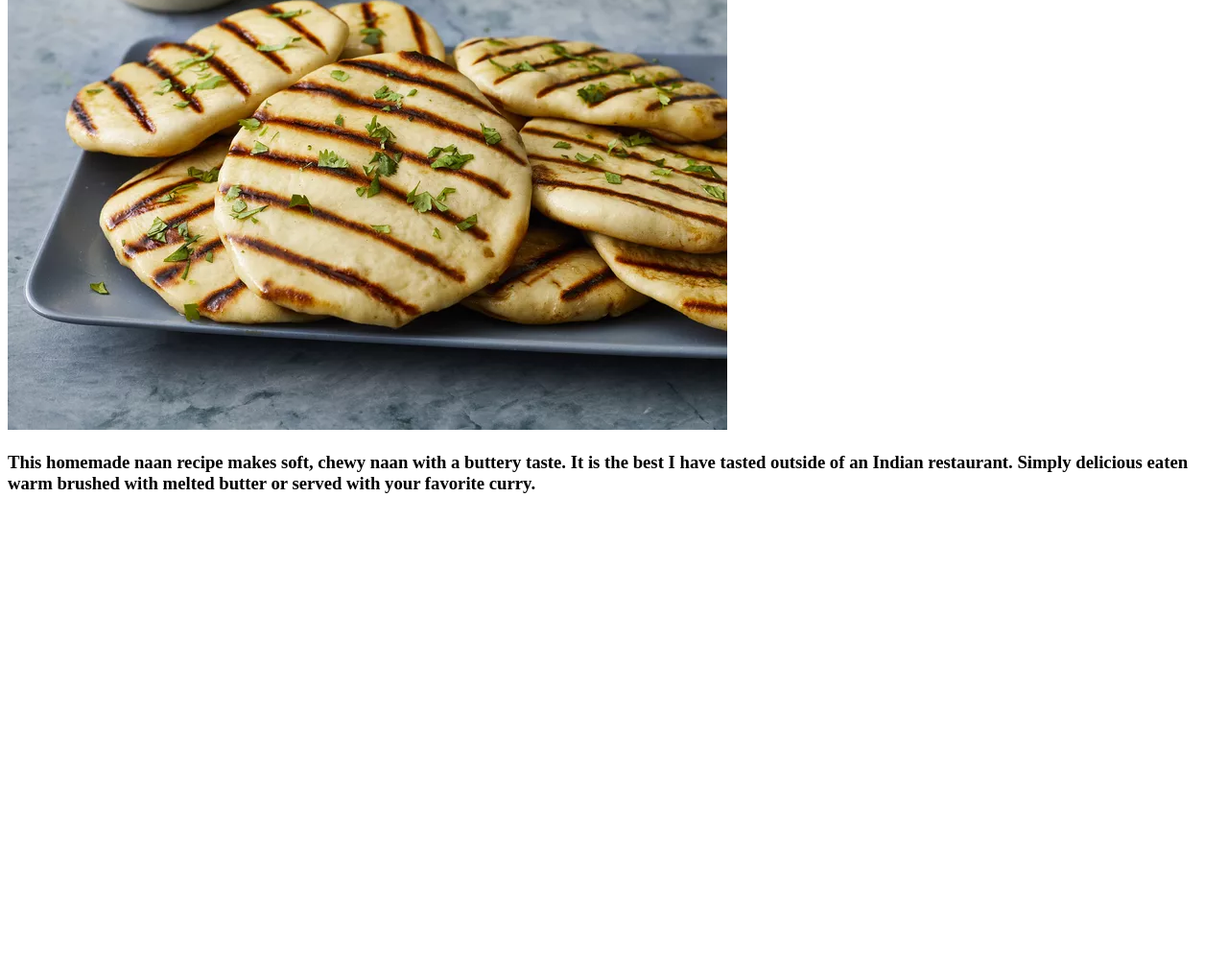
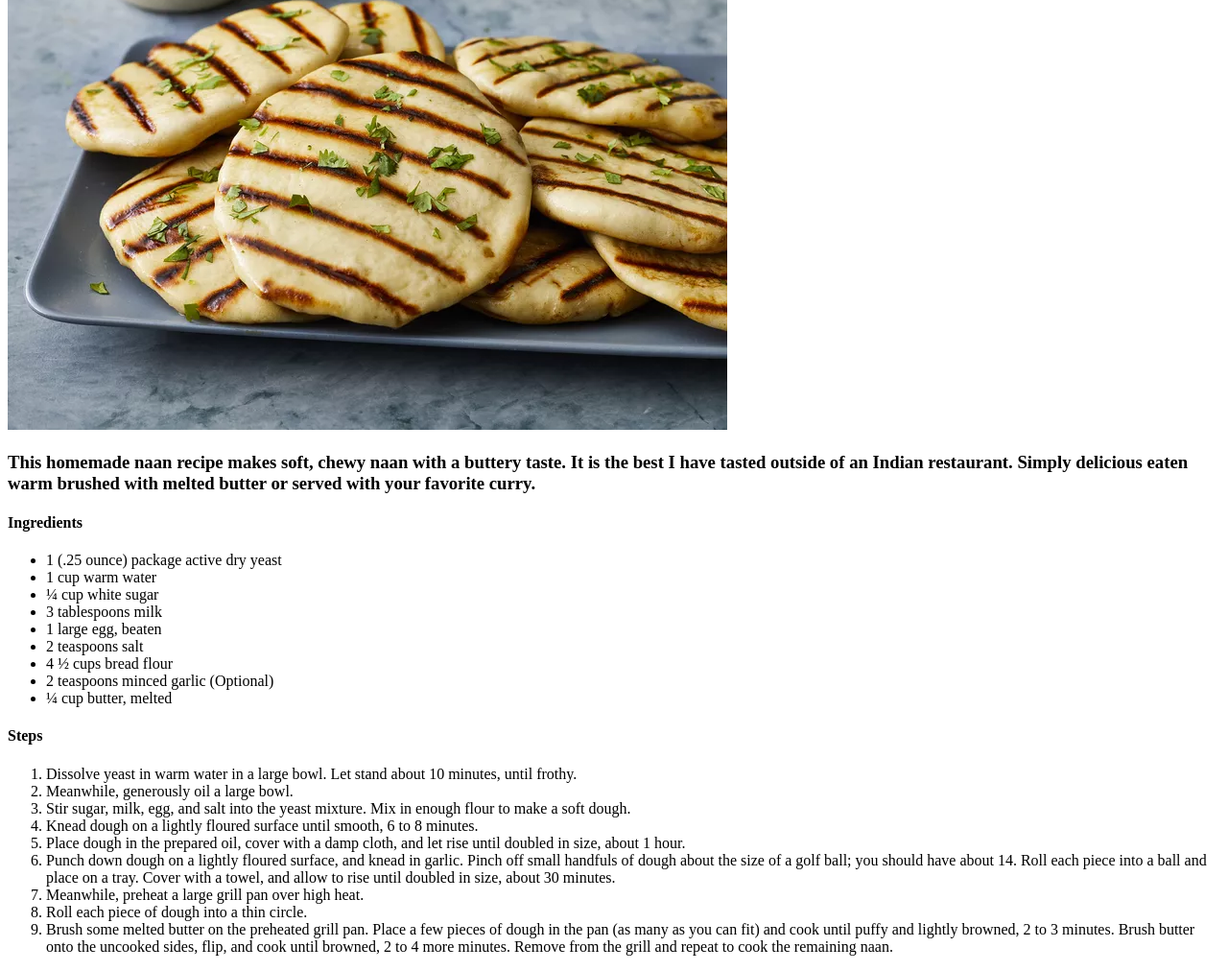
Before and after one commit to Steve-Anson/odin-recipes, a plain HTML site: page recipes/naan.html in a window 1280 px wide. Shown: the part 195-1207 px from the top of the page at 96% size. Before the commit the page ends 800 px from the top, so only its background shows below. Drawn offline with Linux system fonts and the light colour scheme.

Commit message:
Add Ingredients and Steps in naan.html

```diff
--- a/recipes/naan.html
+++ b/recipes/naan.html
@@ -10,6 +10,29 @@
         <h3>
             This homemade naan recipe makes soft, chewy naan with a buttery taste. It is the best I have tasted outside of an Indian restaurant. Simply delicious eaten warm brushed with melted butter or served with your favorite curry.
         </h3>
-
+        <h4>Ingredients</h4>
+        <ul>
+            <li>1 (.25 ounce) package active dry yeast</li>
+            <li>1 cup warm water</li>
+            <li>¼ cup white sugar</li>
+            <li>3 tablespoons milk</li>
+            <li>1 large egg, beaten</li>
+            <li>2 teaspoons salt</li>
+            <li>4 ½ cups bread flour</li>
+            <li>2 teaspoons minced garlic (Optional)</li>
+            <li>¼ cup butter, melted</li>
+        </ul>
+        <h4>Steps</h4>
+        <ol>
+            <li>Dissolve yeast in warm water in a large bowl. Let stand about 10 minutes, until frothy.</li>
+            <li>Meanwhile, generously oil a large bowl.</li>
+            <li>Stir sugar, milk, egg, and salt into the yeast mixture. Mix in enough flour to make a soft dough.</li>
+            <li>Knead dough on a lightly floured surface until smooth, 6 to 8 minutes.</li>
+            <li>Place dough in the prepared oil, cover with a damp cloth, and let rise until doubled in size, about 1 hour.</li>
+            <li>Punch down dough on a lightly floured surface, and knead in garlic. Pinch off small handfuls of dough about the size of a golf ball; you should have about 14. Roll each piece into a ball and place on a tray. Cover with a towel, and allow to rise until doubled in size, about 30 minutes.</li>
+            <li>Meanwhile, preheat a large grill pan over high heat.</li>
+            <li>Roll each piece of dough into a thin circle.</li>
+            <li>Brush some melted butter on the preheated grill pan. Place a few pieces of dough in the pan (as many as you can fit) and cook until puffy and lightly browned, 2 to 3 minutes. Brush butter onto the uncooked sides, flip, and cook until browned, 2 to 4 more minutes. Remove from the grill and repeat to cook the remaining naan.</li>
+        </ol>
     </body>
 </html>
```
